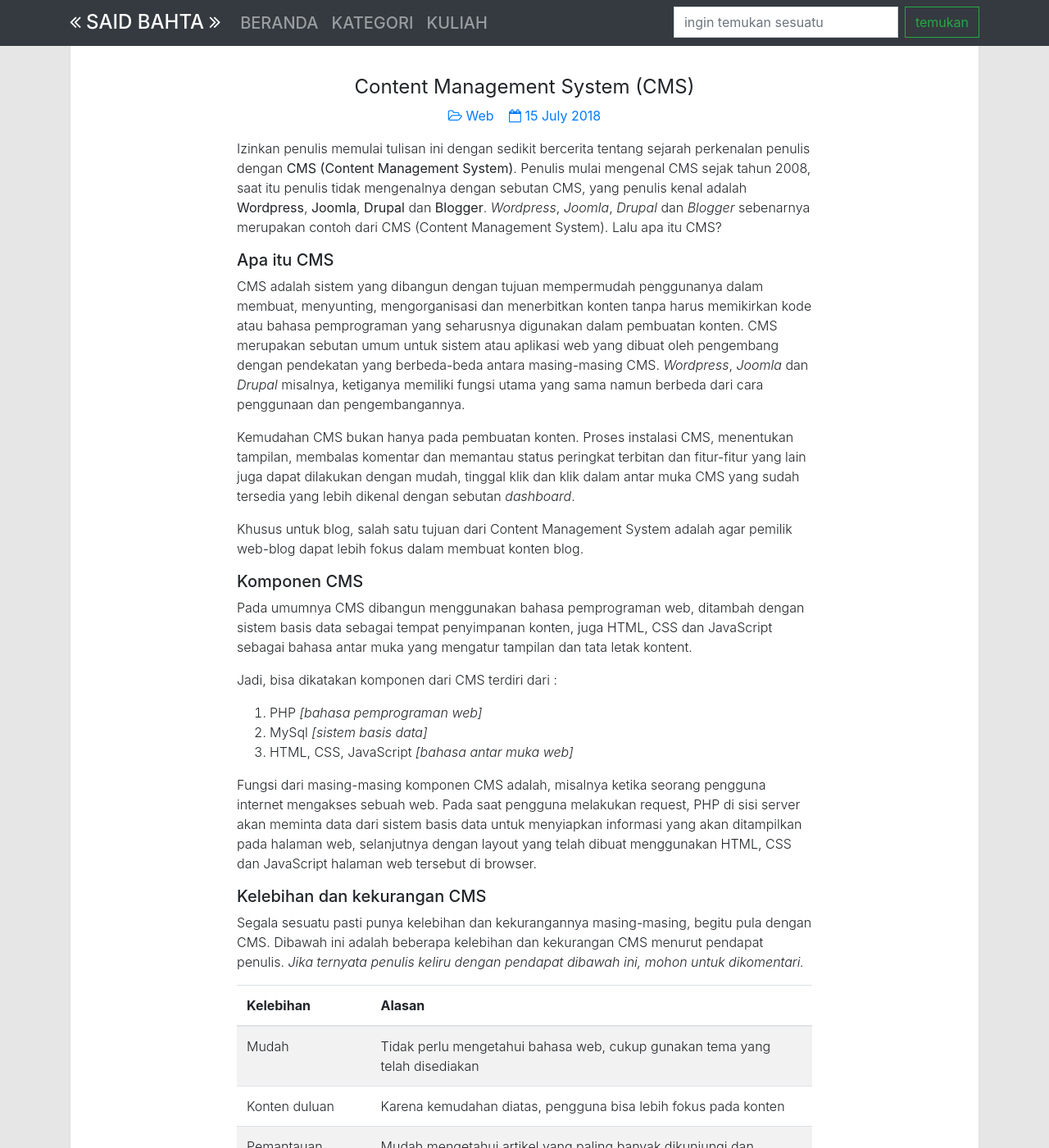
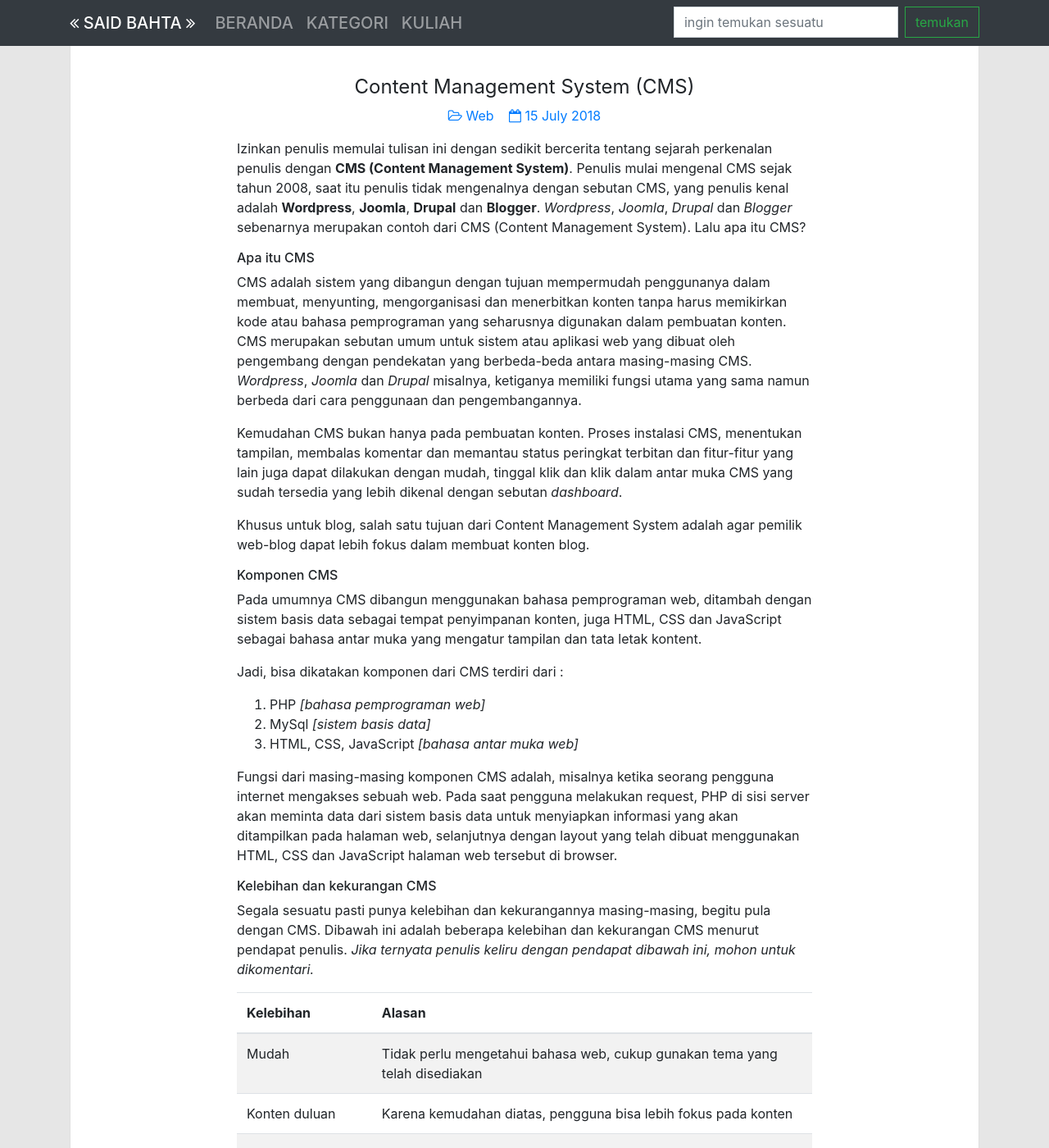
Before and after one commit to surtinaali/blog, a Jekyll site: the page built from _posts/2018-07-16-content-management-system.markdown, in a window 1280 px wide and 1400 px high. Shown: the whole window at 82% size. Built offline with Jekyll 4.4.1, drawn with Linux system fonts in a browser that asks for light colours; comment, search, counter and statistics services are not loaded.

Commit message:
tidak penting

```diff
--- a/_layouts/page.html
+++ b/_layouts/page.html
@@ -16,8 +16,8 @@
     <nav class="navbar sticky-top navbar-expand-lg navbar-dark bg-dark pb-0">
         <div class="container">
             <a class="navbar-brand pt-0" href="{{site.baseurl}}/about">
-                <h4 class="mt-1"><i class="fa fa-angle-double-left" aria-hidden="true"></i> {{ site.title }} <i class="fa fa-angle-double-right" aria-hidden="true"></i>
-                </h4>
+                <h5 class="mt-1"><i class="fa fa-angle-double-left" aria-hidden="true"></i> {{ site.title }} <i class="fa fa-angle-double-right" aria-hidden="true"></i>
+                </h5>
             </a>
             <button class="navbar-toggler style="margin-top:-1%"" type="button" data-toggle="collapse" data-target="#navbarSupportedContent" aria-controls="navbarSupportedContent"
                 aria-expanded="false" aria-label="Toggle navigation">
--- a/_layouts/post.html
+++ b/_layouts/post.html
@@ -6,7 +6,9 @@ layout: page
     <div class="col-lg-8 mx-auto">
         <div class="text-center">
             <p></p>
-            <h4 class="font-weight-light"><b>{{ page.title }}</b></h4>
+            <h4 class="font-weight-light judul">
+                <b>{{ page.title }}</b>
+            </h4>
             <div class="text-muted">
                 <a href="{{site.url}}{{site.baseurl}}/kategori/#{{page.categories}}" style="padding-right: 2%; text-decoration:none">
                     <i class="fa fa-folder-open-o" aria-hidden="true"></i> {{ page.categories }}</a>
@@ -15,8 +17,8 @@ layout: page
                 <p></p>
             </div>
         </div>
-        <div class="font-weight-light">
-        {{ content }} {% if site.comments == true %} {% include disqus.html %} {% endif %}
-    </div>
+        <div>
+            {{ content }} {% if site.comments == true %} {% include disqus.html %} {% endif %}
+        </div>
     </div>
 </div>
--- a/_posts/2018-07-16-content-management-system.markdown
+++ b/_posts/2018-07-16-content-management-system.markdown
@@ -9,7 +9,7 @@
 Izinkan penulis memulai tulisan ini dengan sedikit bercerita tentang sejarah perkenalan penulis dengan __CMS (Content Management System)__. Penulis mulai mengenal CMS sejak tahun 2008, saat itu penulis tidak mengenalnya dengan sebutan CMS, yang penulis kenal adalah __Wordpress__, __Joomla__, __Drupal__ dan __Blogger__. _Wordpress_, _Joomla_, _Drupal_ dan _Blogger_ sebenarnya merupakan contoh dari CMS (Content Management System). Lalu apa itu CMS?
 
 {:#apa}
-##### Apa itu CMS
+###### Apa itu CMS
 
 CMS adalah sistem yang dibangun dengan tujuan mempermudah penggunanya dalam membuat, menyunting, mengorganisasi dan menerbitkan konten tanpa harus memikirkan kode atau bahasa pemprograman yang seharusnya digunakan dalam pembuatan konten. CMS merupakan sebutan umum untuk sistem atau aplikasi web yang dibuat oleh pengembang dengan pendekatan yang berbeda-beda antara masing-masing CMS. _Wordpress_, _Joomla_ dan _Drupal_ misalnya, ketiganya memiliki fungsi utama yang sama namun berbeda dari cara penggunaan dan pengembangannya.
 
@@ -18,7 +18,7 @@
 Khusus untuk blog, salah satu tujuan dari Content Management System adalah agar pemilik web-blog dapat lebih fokus dalam membuat konten blog.
 
 {:#komponen}
-##### Komponen CMS
+###### Komponen CMS
 
 Pada umumnya CMS dibangun menggunakan bahasa pemprograman web, ditambah dengan sistem basis data sebagai tempat penyimpanan konten, juga HTML, CSS dan JavaScript sebagai bahasa antar muka yang mengatur tampilan dan tata letak kontent.
 
@@ -30,7 +30,7 @@
 Fungsi dari masing-masing komponen CMS adalah, misalnya ketika seorang pengguna internet mengakses sebuah web. Pada saat pengguna melakukan request, PHP di sisi server akan meminta data dari sistem basis data untuk menyiapkan informasi yang akan ditampilkan pada halaman web, selanjutnya dengan layout yang telah dibuat menggunakan HTML, CSS dan JavaScript halaman web tersebut di browser.
 
 {:#kelebihan}
-##### Kelebihan dan kekurangan CMS
+###### Kelebihan dan kekurangan CMS
 
 Segala sesuatu pasti punya kelebihan dan kekurangannya masing-masing, begitu pula dengan CMS. Dibawah ini adalah beberapa kelebihan dan kekurangan CMS menurut pendapat penulis. _Jika ternyata penulis keliru dengan pendapat dibawah ini, mohon untuk dikomentari._
 
@@ -49,7 +49,7 @@
 | Membosankan | Memiringkan tulisan, masukkan gambar, buat kutipan semuanya harus klik |
 
 {:#ingin}
-##### Lebih dari sekedar CMS
+###### Lebih dari sekedar CMS
 
 Sebagai seorang pengguna CMS, tidak ada salahnya jika anda membuat dan mengatur tata letak tampilan web-blog anda sendiri tanpa menggunakan tema. Buat yang ingin mempelajari dan membuat sendiri tampilan web-blognya dari awal, dibawah ini adalah beberapa kemampuan yang harus dimiliki sebelum belajar membuat tampilan dan tata-letak CMS.
 
@@ -58,6 +58,6 @@
 3. Dasar bahasa PHP _[umumnya CMS ditulis menggunakan PHP]_
 
 {:#kesimpulan}
-##### Kesimpulan
+###### Kesimpulan
 
 CMS bisa digunakan untuk membuat website atau blog. Salah satu hal yang perlu diperhatikan dalam membuat wesite atau blog adalah perhatikan kontennya. Tampilan yang kurang baik mungkin tidak akan terlalu menarik untuk dikunjungi tapi masih bisa memberi manfaat. Berbeda dengan tampilan yang bagus tapi kontennya itu-itu saja atau jelek, sudah pasti tidak akan dikunjungi karena tidak ada yang bisa didapat selain melihat tampilan.
--- a/assets/style/css/typeface.css
+++ /dev/null
@@ -1,3 +0,0 @@
-.card-header {
- font-family: 'Merriweather', serif;
-}
--- a/index.html
+++ b/index.html
@@ -5,10 +5,10 @@ nav_order: 1
 ---
 <div class="card-columns text-center">
     {% for post in site.posts %}
-    <div class="card shadow rounded-0 font-weight-light">
+    <div class="card shadow rounded-0 ">
         <img class="card-img-top rounded-0" src="{{post.img_path}}" alt="Card image cap">
         <div class="card-header border-bottom-0 py-2 bg-secondary text-light">
-            <b>{{ post.title }}</b>
+            <h6>{{ post.title }}</b></h6>
         </div>
         <div class="card-body p-2 ">
             <a href="{{site.baseurl}}{{ post.url }}" class="text-dark" style="text-decoration:none">{{ post.excerpt }}</a>
--- a/kategori.html
+++ b/kategori.html
@@ -8,7 +8,7 @@ nav_order: 2
     <div class="card rounded-0">
         <div id="{{category_name}}" class="card-header pb-0 pt-auto">
             {% assign category_name = category[0] %}
-            <h5 class="card-title"><i class="fa fa-folder-open-o" aria-hidden="true"></i> {{ category_name | upcase }}</h5>
+            <h6 class="card-title"><i class="fa fa-folder-open-o" aria-hidden="true"></i> {{ category_name | upcase }}</h6>
         </div>
         <div class="card-body">
             <p class="card-text">
```
Also changed, not shown: _posts/2018-07-21-web-static-vs-web-dinamis.markdown (+3 -5 lines).
